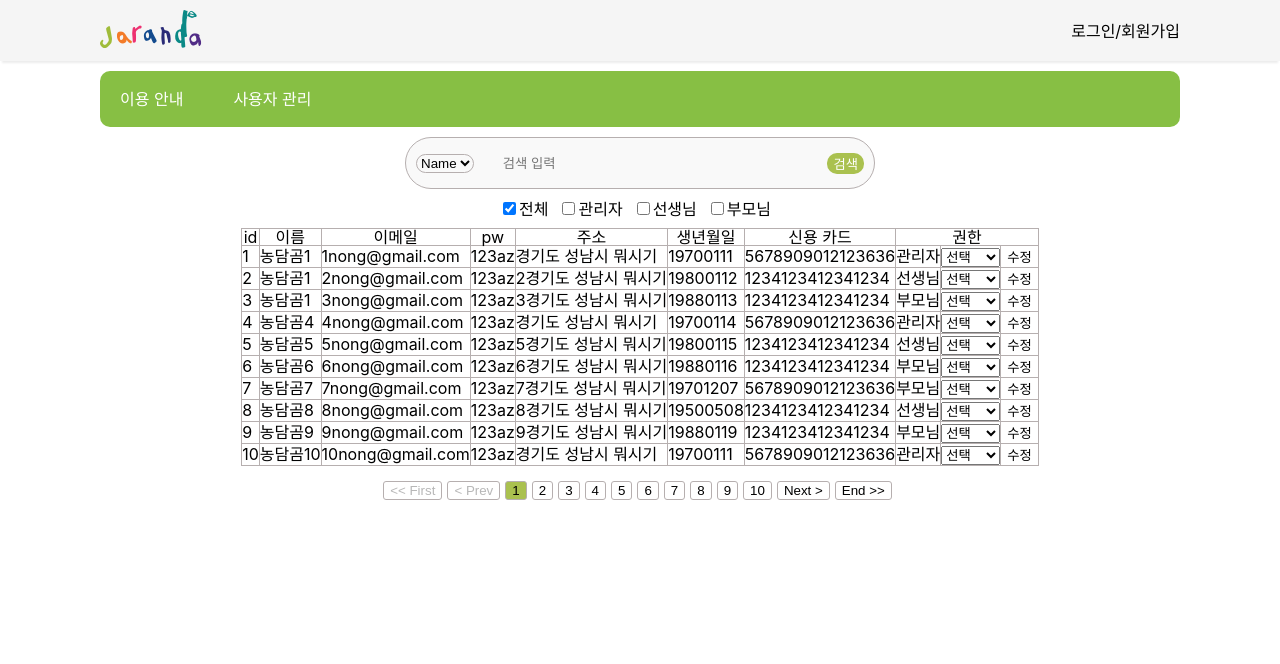
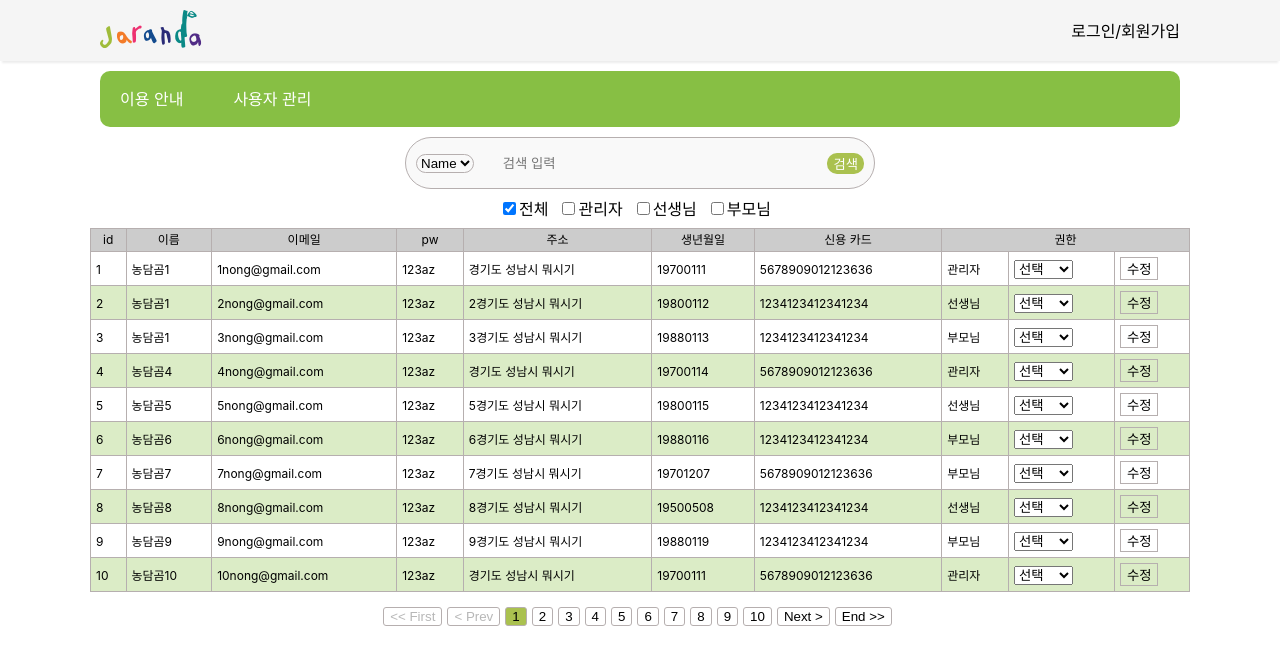
Before and after one commit to skawnkk/FOB_Jaranda, a React (Create React App) app: page /admin in a window 1280 px wide. Shown: the top 664 px of the page. Built offline with nearby package versions, Linux system fonts and the light colour scheme.

Commit message:
[#35] style : 사용자 데이터 테이블 스타일 추가
Co-authored-by: junamee <skawnkk@users.noreply.github.com>
Co-authored-by: SeongsangCHO <SeongsangCHO@users.noreply.github.com>

```diff
--- a/src/Components/Admin/UserDataTable/UserDataTable.js
+++ b/src/Components/Admin/UserDataTable/UserDataTable.js
@@ -64,10 +64,25 @@ export default React.memo(UserDataTable);
 const Wrapper = styled.div`
   table {
     margin: 0 auto;
+    min-width: 1100px;
   }
 
   th,
   td {
     border: 1px solid ${({ theme }) => theme.color.borderline};
+    font-size: 12px;
+    padding: 5px;
+  }
+
+  tr:nth-child(odd) {
+    background-color: rgba(135, 191, 68, 0.3);
+  }
+
+  tr:first-child {
+    background-color: rgba(0, 0, 0, 0.2);
+  }
+
+  button {
+    border: 1px solid ${({ theme }) => theme.color.borderline};
   }
 `;
```
